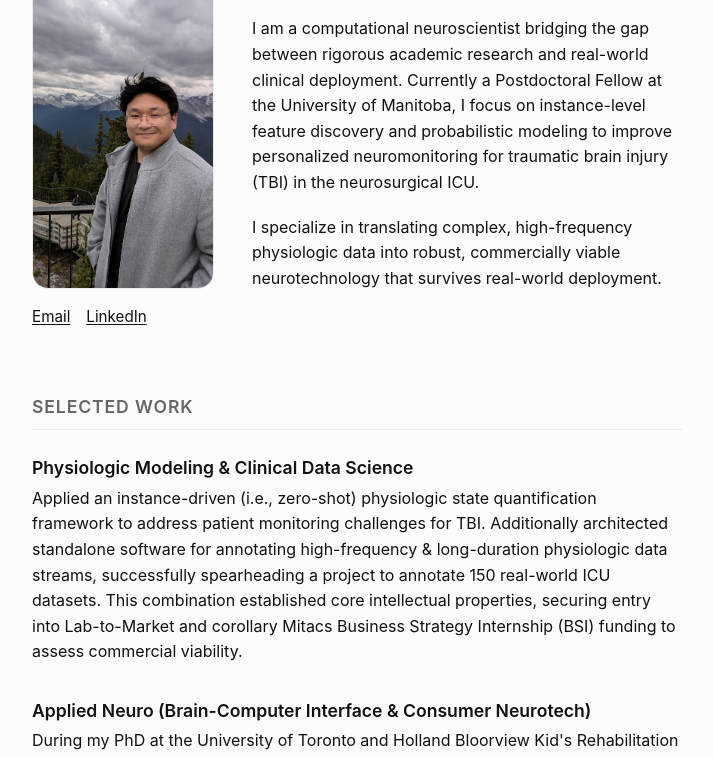
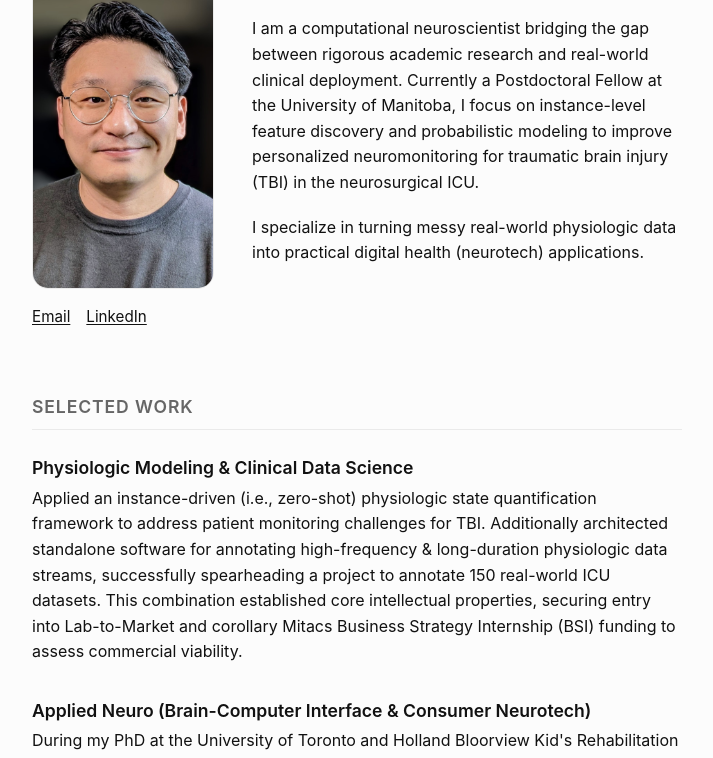
Before and after one commit to MoonNeuro/MoonNeuro.github.io, a plain HTML site: page index.html in a window 1280 px wide. Shown: the part 132-890 px from the top of the page, without its empty margins (283-996 px from the left). Drawn offline with Linux system fonts and the light colour scheme.

Commit message:
10-15-2026 website update

```diff
--- a/index.html
+++ b/index.html
@@ -218,7 +218,7 @@
 
         <header class="profile-container">
             <div class="profile-sidebar">
-                <img src="img2.jpg" alt="Jay Moon, PhD" class="profile-img" onerror="this.style.display='none'">
+                <img src="img3.jpg" alt="Jay Moon, PhD" class="profile-img" onerror="this.style.display='none'">
                 <div class="profile-links">
                     <a href="#" id="contact-link" data-user="dr.jm137" data-domain="gmail.com">Email</a>
                     <a href="https://www.linkedin.com/in/moonneuro/" target="_blank" rel="noopener noreferrer">LinkedIn</a>
@@ -230,7 +230,7 @@
                 <p class="subtitle">Translational Scientist & Computational Neuroscientist</p>
                 <div id="about">
                     <p>I am a computational neuroscientist bridging the gap between rigorous academic research and real-world clinical deployment. Currently a Postdoctoral Fellow at the University of Manitoba, I focus on instance-level feature discovery and probabilistic modeling to improve personalized neuromonitoring for traumatic brain injury (TBI) in the neurosurgical ICU.</p>
-                    <p>I specialize in translating complex, high-frequency physiologic data into robust, commercially viable neurotechnology that survives real-world deployment.</p>
+                    <p>I specialize in turning messy real-world physiologic data into practical digital health (neurotech) applications.</p>
                 </div>
             </div>
         </header>
@@ -312,7 +312,7 @@
 
             <section id="publications">
                 <h2>Publications</h2>
-                <a href="https://scholar.google.com/citations?user=8314E0QAAAAJ&hl=en&oi=sra" class="scholar-link" target="_blank" rel="noopener noreferrer">Google Scholar &rarr;</a>
+                <a href="https://scholar.google.ca/citations?hl=en&user=83l4E0QAAAAJ&view_op=list_works&authuser=1&sortby=pubdate" class="scholar-link" target="_blank" rel="noopener noreferrer">Google Scholar &rarr;</a>
                 <ul class="publications-list">
                     <li>
                         <span class="paper-title">Intercerebral autoregulation index consistency in the derivation of CPPopt, MAPopt, and BISopt in humans: A scoping review.</span><br>
```
Also changed, not shown: img3.jpg (added).
